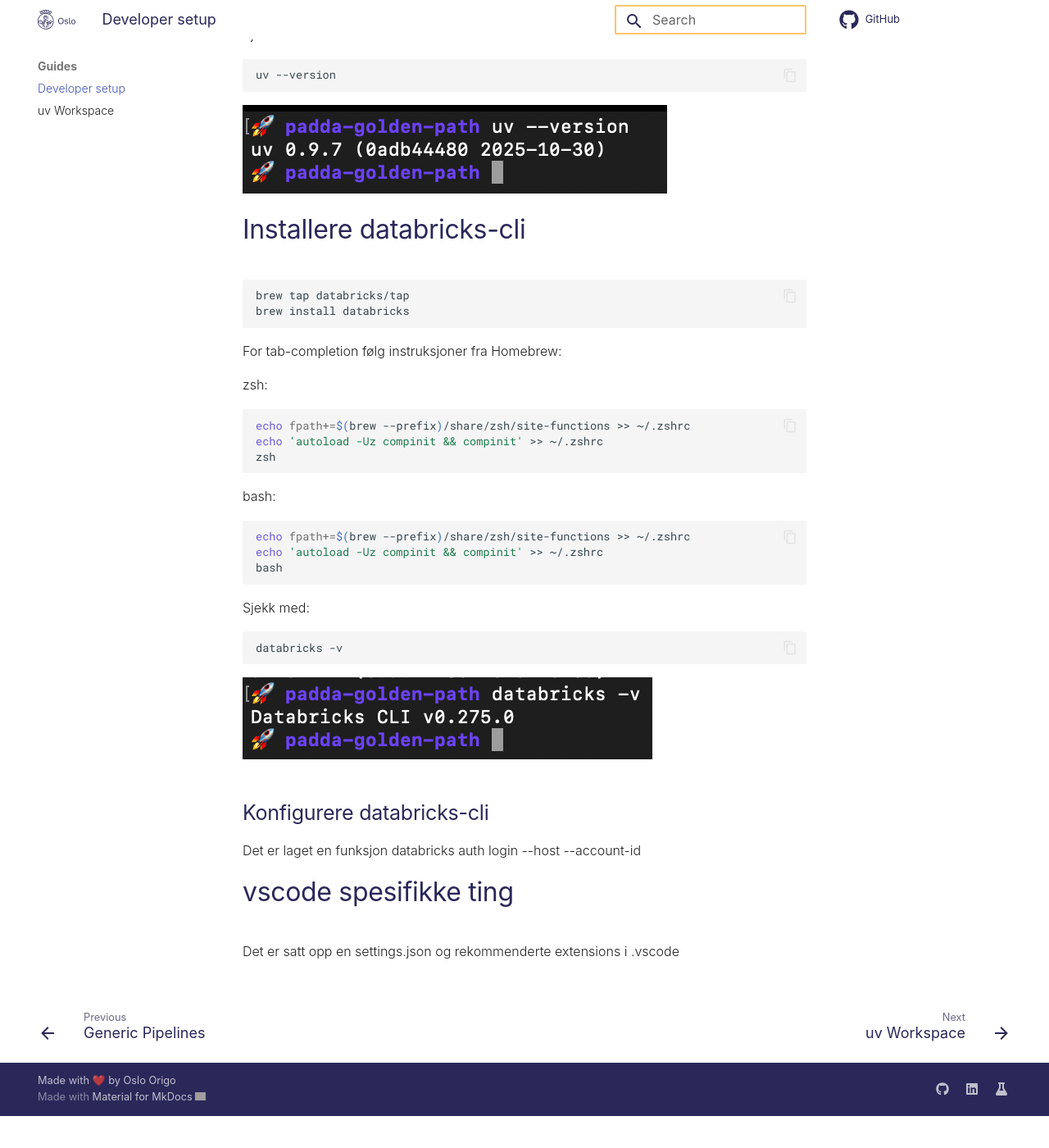
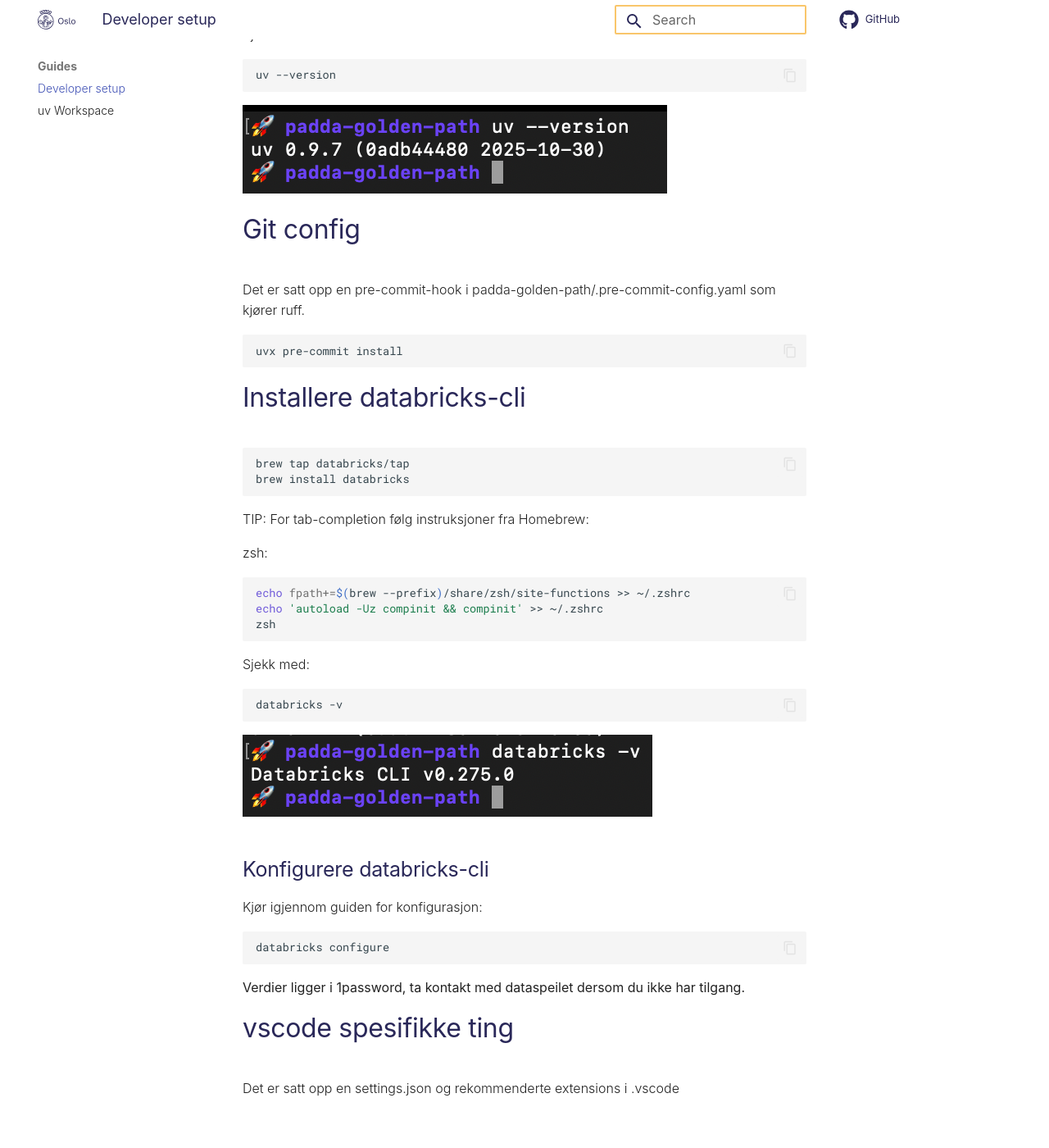
Before and after one commit to oslokommune/padda-golden-path, an MkDocs documentation site: the page built from docs/guides/dev-setup.md, in a window 1280 px wide and 1400 px high, scrolled down 445 px. Shown: the whole window at 82% size. Built offline with MkDocs 1.6.1 and Material for MkDocs 9.7.7, drawn with Linux system fonts in a browser that asks for light colours; comment, search, counter and statistics services are not loaded; before the commit the page ends 1806 px from its top, so only the background shows below that; grey boxes are pictures that could not be loaded.

Commit message:
databricks config and pre-commit

````diff
--- a/docs/guides/dev-setup.md
+++ b/docs/guides/dev-setup.md
@@ -16,26 +16,26 @@
 ```
 ![uv-version](./images/uv-version.png)
 
+# Git config
+Det er satt opp en pre-commit-hook i padda-golden-path/.pre-commit-config.yaml som kjører ruff.
+
+```bash
+uvx pre-commit install
+```
+
 # Installere databricks-cli
 ```bash
 brew tap databricks/tap
 brew install databricks
 ```
 
-For tab-completion følg instruksjoner fra Homebrew:
+TIP: For tab-completion følg instruksjoner fra Homebrew:
 
 zsh:
 ```bash
 echo fpath+=$(brew --prefix)/share/zsh/site-functions >> ~/.zshrc
 echo 'autoload -Uz compinit && compinit' >> ~/.zshrc
 zsh
-```
-
-bash:
-```bash
-echo fpath+=$(brew --prefix)/share/zsh/site-functions >> ~/.zshrc
-echo 'autoload -Uz compinit && compinit' >> ~/.zshrc
-bash
 ```
 
 Sjekk med:
@@ -46,8 +46,14 @@
 ![databricks version](./images/databricks-version.png)
 
 ## Konfigurere databricks-cli
-Det er laget en funksjon
-databricks auth login --host <account-console-url> --account-id <account-id>
+
+Kjør igjennom guiden for konfigurasjon:
+```bash
+databricks configure
+```
+Verdier ligger i 1password, ta kontakt med dataspeilet dersom du ikke har tilgang.
+
+
 
 # vscode spesifikke ting
 Det er satt opp en settings.json og rekommenderte extensions i .vscode
````
